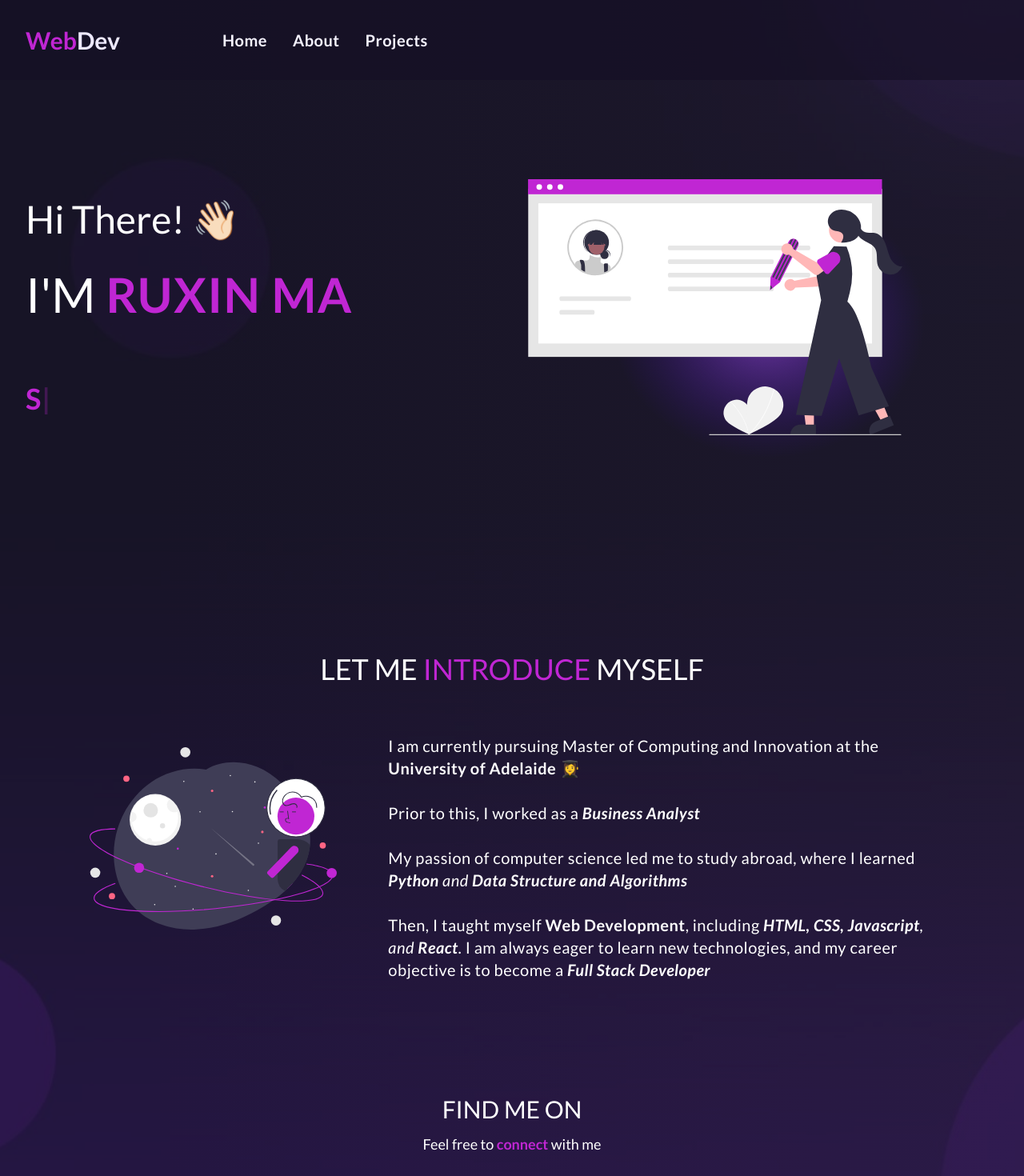
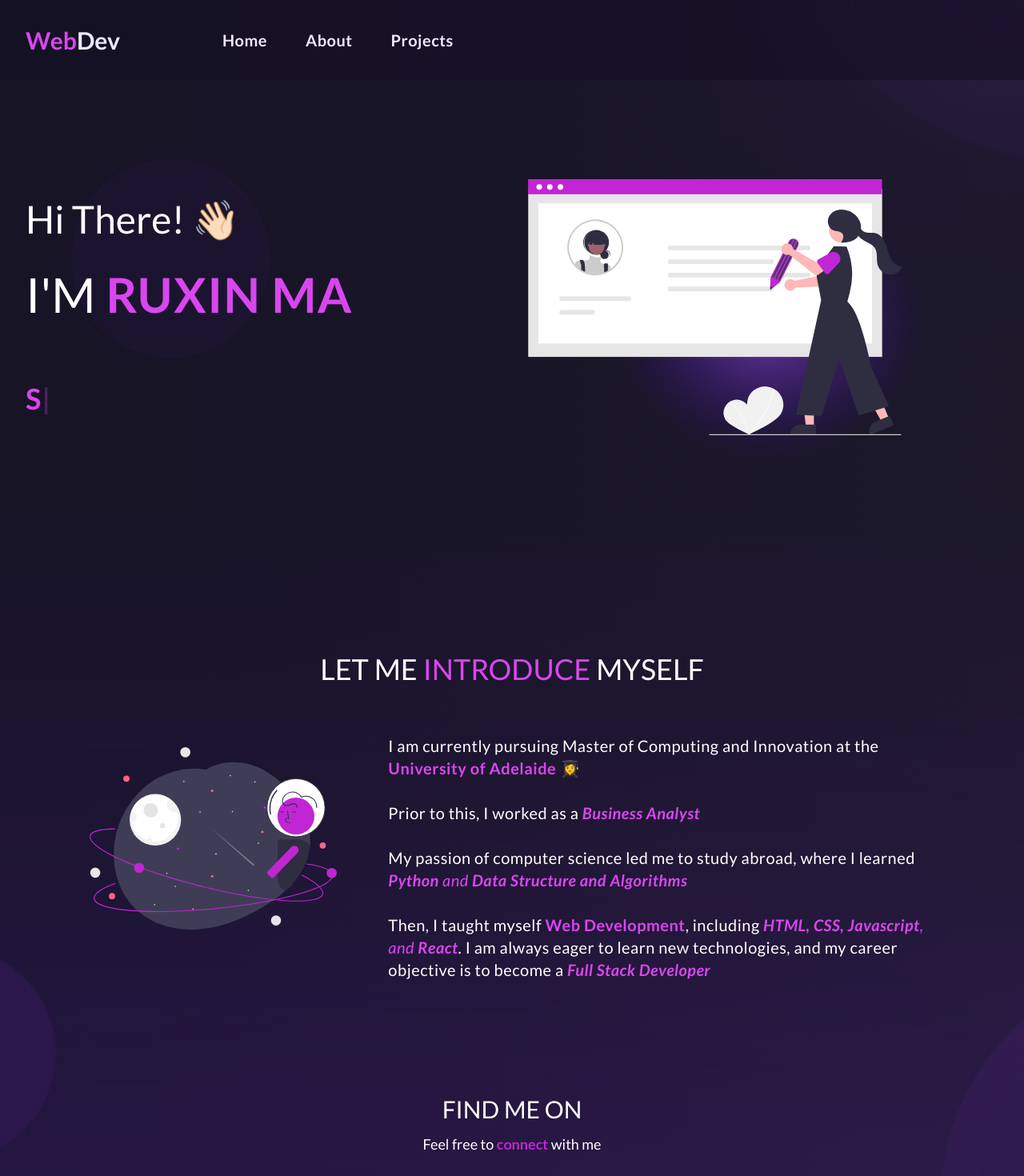
Before and after one commit to RuxinMa/react-project-my-portfolio, a React (Vite) app: page / in a window 1280 px wide. Shown: the top 1470 px of the page at 80% size. Built offline with nearby package versions, Linux system fonts and the light colour scheme.

Commit message:
update icon

```diff
--- a/src/App.jsx
+++ b/src/App.jsx
@@ -12,7 +12,7 @@ const App = () => {
     <Router>
       <div className='relative min-h-screen'>
         <div className='absolute inset-0 z-0'>
-          <JpgBackground className="opacity-20" />  {/* 调整透明度以便看到SVG背景 */}
+          <JpgBackground className="opacity-20" />
         </div>
         <div className='absolute left-3/4 top-1/4 -translate-x-1/2 -translate-y-1/2'>
           <Background/>
--- a/src/components/Hero/Hero.jsx
+++ b/src/components/Hero/Hero.jsx
@@ -17,10 +17,10 @@ const Hero = () => {
           </h1>
           <h1 className="mt-8 md:text-6xl text-5xl">
             I'M
-            <strong className='text-fuchsia-600 tracking-wide'> RUXIN MA</strong>
+            <strong className='text-fuchsia-500 tracking-wide'> RUXIN MA</strong>
           </h1>
 
-          <div className='mt-12 lg:mt-20 text-3xl lg:text-4xl text-fuchsia-600 capitalize font-semibold'>
+          <div className='mt-12 lg:mt-20 text-3xl lg:text-4xl text-fuchsia-500 capitalize font-semibold'>
             <Type />
           </div>
         </article>
--- a/src/components/Hero/Info.jsx
+++ b/src/components/Hero/Info.jsx
@@ -4,9 +4,9 @@ import { FaGithubSquare, FaLinkedin } from 'react-icons/fa';
 
 function Info() {
   return(
-    <section className='pt-20 mt-24 lg:mt-48 px-2 lg:px-20 font-sans'>
+    <section className='pt-20 mt-20 lg:mt-48 px-2 lg:px-20 font-sans'>
       <h1 className="text-4xl font-medium text-center">
-          LET ME <span className="text-fuchsia-600"> INTRODUCE </span> MYSELF
+          LET ME <span className="text-fuchsia-500"> INTRODUCE </span> MYSELF
       </h1>
 
       <article className="align-element grid xl:grid-cols-3 items-center gap-16">
@@ -20,20 +20,20 @@ function Info() {
 
         <p className="lg:col-span-2 mt-10 pt-2 text-lg lg:text-xl tracking-wide">
           I am currently pursuing Master of Computing and Innovation at the
-          <b>{" "}University of Adelaide</b> 👩‍🎓
+          <b className='text-fuchsia-500'>{" "}University of Adelaide</b> 👩‍🎓
           <br />
-          <br /> Prior to this, I worked as a<i><b>{" "}Business Analyst</b></i>
+          <br /> Prior to this, I worked as a<i><b className='text-fuchsia-500'>{" "}Business Analyst</b></i>
           <br />
           <br />
              My passion of computer science led me to study abroad, where I learned
-          <i>
+          <i className='text-fuchsia-500'>
             <b>{" "}Python </b> and
             <b>{" "}Data Structure and Algorithms</b>
           </i>
           <br />
           <br />
-          Then, I taught myself<b> Web Development</b>, including
-          <i>
+          Then, I taught myself<b className='text-fuchsia-500'> Web Development</b>, including
+          <i className='text-fuchsia-500'>
             <b>
               {" "}
               HTML, CSS, Javascript
@@ -42,7 +42,7 @@ function Info() {
           </i>.
           I am always eager to learn new technologies, and my career objective is to become a
           <i>
-            <b> Full Stack Developer</b>
+            <b className='text-fuchsia-500'> Full Stack Developer</b>
           </i>
         </p>
 
@@ -66,10 +66,11 @@ function Info() {
           <a
             href='https://www.linkedin.com/in/ruxin-ma/'
             target='_blank'
-            rel="noopener noreferrer"
+            rel="noreferrer"
           >
-            <FaLinkedin className='h-8 w-8 hover:text-fuchsia-600 duration-300' />
+            <FaLinkedin className='h-8 w-8'/>
           </a>
+
         </div>
       </div>
     </section>
--- a/src/components/Navbar.jsx
+++ b/src/components/Navbar.jsx
@@ -7,18 +7,18 @@ const Navbar = () => {
       <div className='mx-auto max-w-7xl px-8 py-4 flex flex-col sm:flex-row lg:gap-x-32 sm:items-center sm:py-8'>
         <h2 className='text-3xl font-bold'>
           <Link to="/">
-            <span className='text-fuchsia-600'>Web</span>
+            <span className='text-fuchsia-500'>Web</span>
             <span className='text-violet-100'>Dev</span>
           </Link>
         </h2>
-        <div className='flex gap-x-8'>
+        <div className='flex gap-x-12'>
           {links.map((link) => {
             const { id, href, text } = link;
             return (
               <Link
                 key={id}
                 to={href}
-                className='capitalize text-xl text-violet-50 font-semibold tracking-wide hover:text-indigo-400 hover:font-bold duration-300'
+                className='capitalize text-xl text-violet-100 font-semibold tracking-wide hover:text-fuchsia-500 hover:font-bold duration-300'
               >
                 {text}
               </Link>
--- a/src/components/Projects/ProjectsCard.jsx
+++ b/src/components/Projects/ProjectsCard.jsx
@@ -24,8 +24,8 @@ const ProjectsCard = ({ url, img, github, title, role, text, src }) => {
         <h4 className='lg:text-lg'>{role}</h4>
         <p className='mt-2 leading-relaxed normal-case lg:text-lg'>{text}</p>
         <div className='mt-4 flex gap-x-4'>
-          <a href={url}>{iconComponent}</a>
-          <a href={github}>
+          <a href={url} target='_blank'>{iconComponent}</a>
+          <a href={github} target='_blank'>
             <FaGithubSquare className='h-8 w-8 hover:text-fuchsia-700 duration-300' />
           </a>
         </div>
--- a/src/index.css
+++ b/src/index.css
@@ -1,6 +1,6 @@
-@tailwind base;
-@tailwind components;
-@tailwind utilities;
+@import 'tailwindcss/base';
+@import 'tailwindcss/components';
+@import 'tailwindcss/utilities';
 
 @layer components {
   .align-element {
@@ -49,3 +49,17 @@ body {
     transform: rotate(0deg);
   }
 }
+
+
+.home-social-icons {
+  position: relative !important;
+  display: inline-block !important;
+  width: 40px !important;
+  height: 40px !important;
+  text-align: center !important;
+  font-size: 1.2em !important;
+  line-height: 2em !important;
+  background: rgba(255, 255, 255, 0.972) !important;
+  border-radius: 50% !important;
+  transition: 0.5s !important;
+}
```
